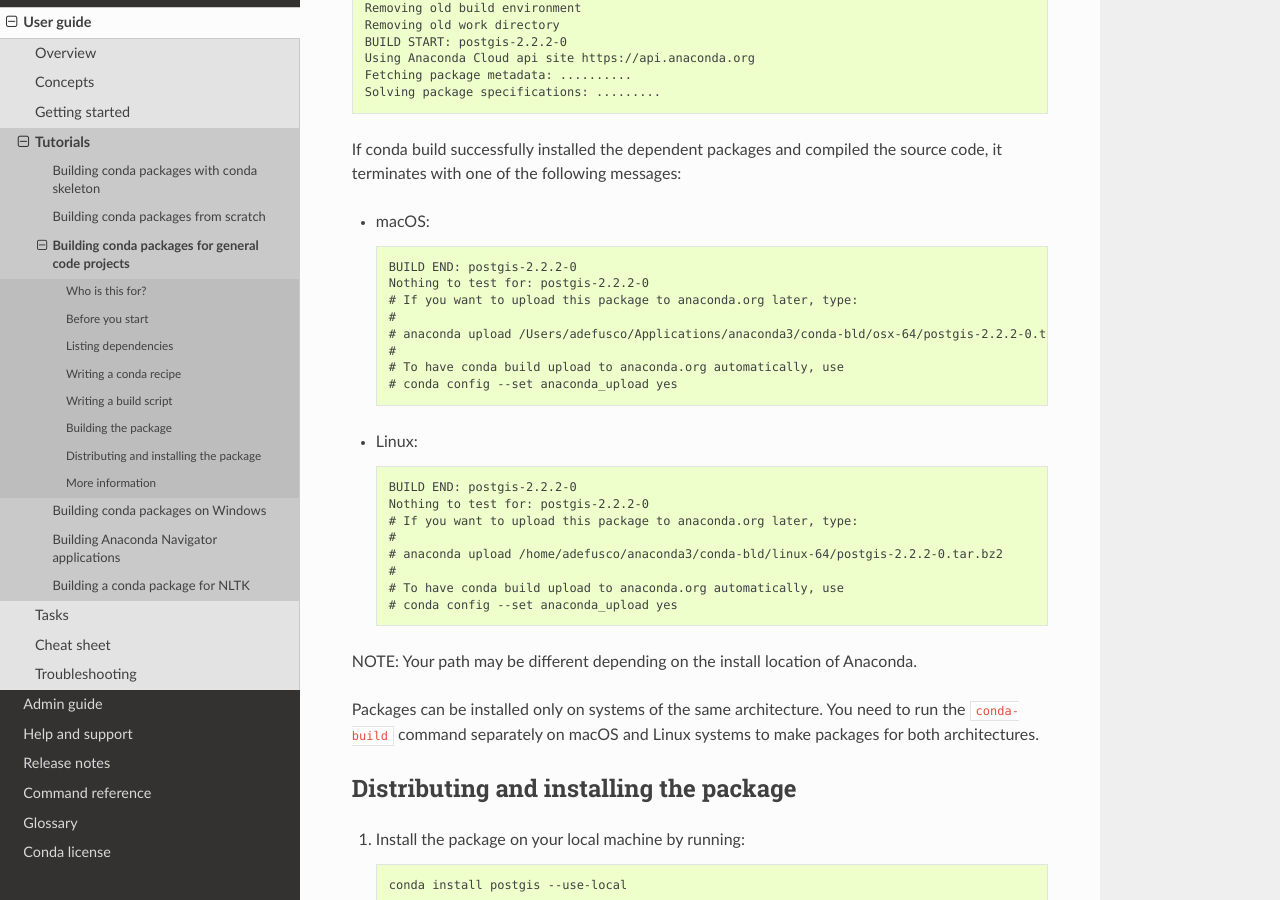
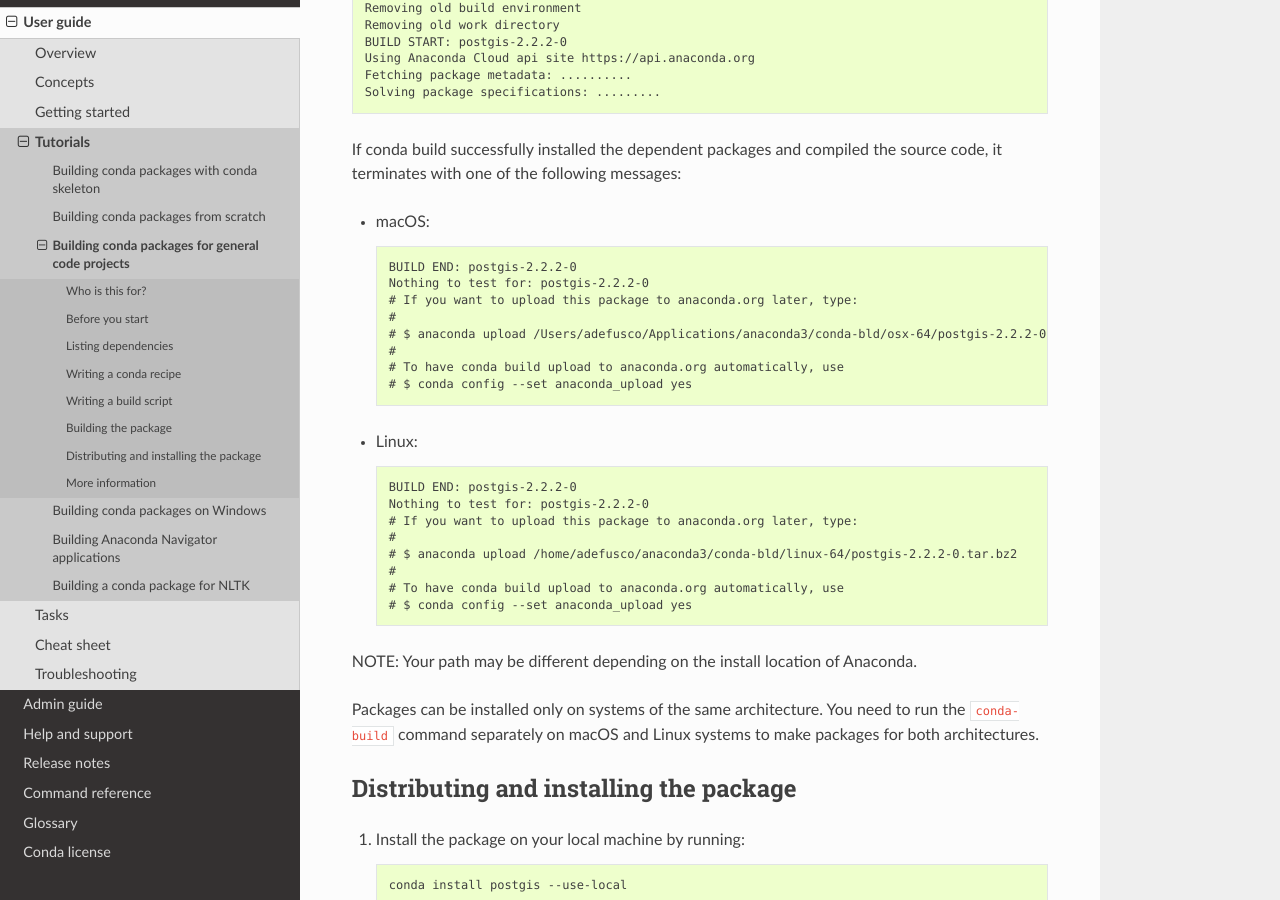
Before and after one commit to conda/conda-docs, a Sphinx documentation site: the page built from docs/source/user-guide/tutorials/build-postgis.rst, in a window 1280 px wide and 900 px high, scrolled down 3822 px. Built offline with Sphinx 7.4.7 and the Read the Docs theme 2.0.0, drawn with Linux system fonts in a browser that asks for light colours.

Commit message:
formatting
formatting

```diff
--- a/docs/source/user-guide/tasks/manage-environments.rst
+++ b/docs/source/user-guide/tasks/manage-environments.rst
@@ -160,7 +160,7 @@ on the same machine or on a different machine.
    .. code::
 
       # This file may be used to create an environment using:
-      # conda create --name <env> --file <this file>
+      # $ conda create --name <env> --file <this file>
       # platform: osx-64
       @EXPLICIT
       https://repo.continuum.io/pkgs/free/osx-64/mkl-11.3.3-0.tar.bz2
--- a/docs/source/user-guide/tutorials/build-pkgs.rst
+++ b/docs/source/user-guide/tutorials/build-pkgs.rst
@@ -144,7 +144,7 @@ for their architecture.
 
    .. code-block:: bash
 
-       PYTHON setup.py install     # Python command to install the script.
+       $PYTHON setup.py install     # Python command to install the script.
 
 
 #. Save your new ``build.sh`` file to the same directory where you
--- a/docs/source/user-guide/tutorials/build-postgis.rst
+++ b/docs/source/user-guide/tutorials/build-postgis.rst
@@ -237,10 +237,10 @@ following messages:
       Nothing to test for: postgis-2.2.2-0
       # If you want to upload this package to anaconda.org later, type:
       #
-      # anaconda upload /Users/adefusco/Applications/anaconda3/conda-bld/osx-64/postgis-2.2.2-0.tar.bz2
+      # $ anaconda upload /Users/adefusco/Applications/anaconda3/conda-bld/osx-64/postgis-2.2.2-0.tar.bz2
       #
       # To have conda build upload to anaconda.org automatically, use
-      # conda config --set anaconda_upload yes
+      # $ conda config --set anaconda_upload yes
 
 * Linux:
 
@@ -250,10 +250,10 @@ following messages:
       Nothing to test for: postgis-2.2.2-0
       # If you want to upload this package to anaconda.org later, type:
       #
-      # anaconda upload /home/adefusco/anaconda3/conda-bld/linux-64/postgis-2.2.2-0.tar.bz2
+      # $ anaconda upload /home/adefusco/anaconda3/conda-bld/linux-64/postgis-2.2.2-0.tar.bz2
       #
       # To have conda build upload to anaconda.org automatically, use
-      # conda config --set anaconda_upload yes
+      # $ conda config --set anaconda_upload yes
 
 
 NOTE: Your path may be different depending on the install
```
